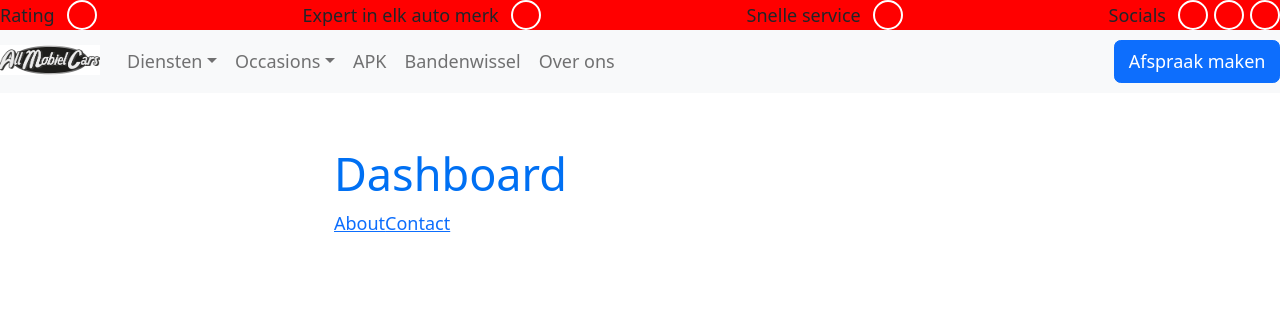
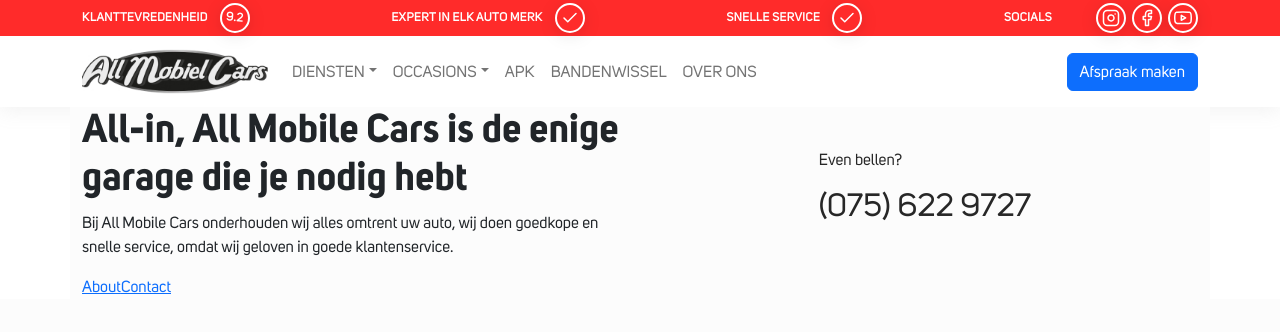
Before and after one commit to TristanVarewijck/next-site, a Next.js app in the folder all-mobiel-cars/: page / in a window 1280 px wide. Shown: the top 332 px of the page. Built offline with nearby package versions, Linux system fonts and the light colour scheme.

Commit message:
fix: some front-end stuffs

```diff
--- a/all-mobiel-cars/components/Layout/index.tsx
+++ b/all-mobiel-cars/components/Layout/index.tsx
@@ -2,10 +2,12 @@
 import Navbar from "../Navbar";
 
 const Layout = ({ children }) => {
-  return <>
-    <Navbar />
-    <div className={styles.container}>{children}</div>
-  </>;
+  return (
+    <>
+      <Navbar />
+      <div className={`${styles.container} container`}>{children}</div>
+    </>
+  );
 };
 
 export default Layout;
--- a/all-mobiel-cars/components/Layout/layout.module.css
+++ b/all-mobiel-cars/components/Layout/layout.module.css
@@ -1,5 +1,3 @@
 .container{
-    max-width: 36rem;
-    padding: 0 1rem;
-    margin: 3rem auto 6rem;
+    background-color: var(--brand-color-gray);
 }
--- a/all-mobiel-cars/components/Navbar/index.tsx
+++ b/all-mobiel-cars/components/Navbar/index.tsx
@@ -1,49 +1,68 @@
 import Image from "next/image";
 import Link from "next/link";
 import styles from "./navbar.module.css";
+import { Check, Instagram, Facebook, Youtube } from "react-feather";
 
 const Navbar = () => {
   return (
-    <>
+    <div className={styles.editNavContainer}>
       <div className={styles.navbarPromotion}>
-        <ul>
+        <ul className="container">
           <li>
-            Rating <div></div>
+            Klanttevredenheid
+            <Link href="">
+              <div>
+                <p className="external-rating">9.2</p>
+              </div>
+            </Link>
           </li>
           <li>
-            Expert in elk auto merk <div></div>
+            Expert in elk auto merk
+            <div>
+              <Check size={18} />
+            </div>
           </li>
           <li>
-            Snelle service <div></div>
+            Snelle service
+            <div>
+              <Check size={18} />
+            </div>
           </li>
           <li>
             Socials
             <ul>
               <li>
                 <Link href="#">
-                  <div></div>
+                  <div>
+                    <Instagram size={18} />
+                  </div>
                 </Link>
               </li>
               <li>
                 <Link href="#">
-                  <div></div>
+                  <div>
+                    <Facebook size={18} />
+                  </div>
                 </Link>
               </li>
               <li>
                 <Link href="#">
-                  <div></div>
+                  <div>
+                    <Youtube size={18} />
+                  </div>
                 </Link>
               </li>
             </ul>
           </li>
         </ul>
       </div>
-      <nav className="navbar navbar-expand-lg navbar-light bg-light">
+      <div className="container">
+        <nav className="navbar navbar-expand-lg">
           <Link className="navbar-brand" href="/">
             <Image
               src="/images/logo.jpg"
-            width="100"
-            height="30"
+              width="186"
+              height="45"
               className="d-inline-block align-top"
               alt="all mobiel cars logo SVG"
             />
@@ -144,7 +163,8 @@
             </Link>
           </div>
         </nav>
-    </>
+      </div>
+    </div>
   );
 };
 
--- a/all-mobiel-cars/components/Navbar/navbar.module.css
+++ b/all-mobiel-cars/components/Navbar/navbar.module.css
@@ -1,8 +1,15 @@
+.navbarPromotion{
+    background: var(--brand-color-red);
+    width: 100%;
+    display: flex;
+    justify-content: center;
+}
+
 .navbarPromotion ul{
     list-style-type: none;
     margin: 0;
-    padding: 0;
-    background: red;
+    background: var(--brand-color-red);
+    width: 100%;
 }
 
 .navbarPromotion > ul{
@@ -16,15 +23,41 @@
     display: flex;
     align-items: center;
     gap: 12px;
+    color: var(--brand-color-white);
+    text-transform: uppercase;
+    font-size: 12.5px;
+    font-weight: 600;
+    padding: 1.5px 0px;
 }
 
 .navbarPromotion > ul li div{
     height: 30px;
     width: 30px;
-    background: red;
+    background: var(--brand-color-red);
     border-radius: 50%;
-    border: 2.80114px solid #FFFFFF;
+    border: 2.5px solid var(--brand-color-white);
+    filter: drop-shadow(0px 3px 8px rgba(0, 0, 0, 0.1));
+    color: var(--brand-color-white);
+    display: flex;
+    justify-content: center;
+    align-items: center;
+}
 
+.navbarPromotion > ul li:first-of-type div{
+    flex-direction: column;
+    padding: 1.5px;
+}
+
+.navbarPromotion > ul li:first-of-type a{
+    text-decoration: none;
+}
+
+.navbarPromotion > ul li:first-of-type div p{
+    margin:0px; padding:0px;
+    font-size: 12.5px;
+    font-weight: 600;
+    text-decoration: none;
+    transform: rotate(5deg);
 }
 
 .navbarPromotion > ul > li:last-of-type ul {
@@ -33,7 +66,21 @@
     gap: 6px;
 }
 
+.editNavContainer{
+    box-shadow: 0px 4px 18px rgba(167, 167, 167, 0.15);
+    background: var(--brand-color-white);
+}
 
 .editNavbarCollapse{
     justify-content: space-between;
 }
+
+.editNavbarCollapse > ul li{
+    text-transform: uppercase;
+}
+
+@media (max-width: 992px) {
+    .navbarPromotion{
+        display: none;
+    }
+ }
--- /dev/null
+++ b/all-mobiel-cars/components/PhoneNumber/index.tsx
@@ -0,0 +1,19 @@
+import styles from "./phoneNumber.module.css";
+
+interface phoneNumberProps {
+  text?: string;
+  number: string;
+}
+
+const PhoneNumber = ({ text, number }: phoneNumberProps) => {
+  return (
+    <div className={styles.container}>
+      <a href={`tel:${number}`}>
+        <p>{text}</p>
+        <h2>{number}</h2>
+      </a>
+    </div>
+  );
+};
+
+export default PhoneNumber;
--- /dev/null
+++ b/all-mobiel-cars/components/PhoneNumber/phoneNumber.module.css
@@ -0,0 +1,17 @@
+.container{
+    display: flex;
+    flex-direction: column;
+    justify-content: center;
+    align-items: center;
+    height: 100%;
+}
+
+.container a{
+    text-decoration: none;
+    color: var(--brand-color-black);
+}
+
+.container a:hover h2{
+    text-decoration: underline;
+    color: var(--brand-color-red);
+}
--- a/all-mobiel-cars/package.json
+++ b/all-mobiel-cars/package.json
@@ -11,6 +11,7 @@
     "next": "latest",
     "react": "18.2.0",
     "react-dom": "18.2.0",
+    "react-feather": "^2.0.10",
     "touch-cli": "^0.0.1"
   },
   "devDependencies": {
--- a/all-mobiel-cars/pages/contact/index.tsx
+++ b/all-mobiel-cars/pages/contact/index.tsx
@@ -1,16 +1,16 @@
 import Head from "next/head";
 import Link from "next/link";
+import Layout from "../../components/Layout";
 
 const Contact = () => {
   return (
-    <div>
+    <Layout>
       <Head>
         <title>Contact</title>
       </Head>
       <h1 className="title">Contact</h1>
-      <a>Hello</a>
       <Link href="/">back to dashboard</Link>
-    </div>
+    </Layout>
   );
 };
 
--- a/all-mobiel-cars/pages/index.tsx
+++ b/all-mobiel-cars/pages/index.tsx
@@ -1,6 +1,7 @@
 import Link from "next/link";
 import Head from "next/head";
 import Layout from "../components/Layout";
+import PhoneNumber from "../components/PhoneNumber";
 
 const Dashboard = () => {
   return (
@@ -10,7 +11,26 @@
         <link rel="icon" href="/favicon.ico" />
       </Head>
 
-      <h1 className="title">Dashboard</h1>
+      <section>
+        <div className="row">
+          <div className="col-md">
+            <div className="heading">
+              <h1>
+                All-in, All Mobile Cars is de enige garage die je nodig hebt
+              </h1>
+              <p>
+                Bij All Mobile Cars onderhouden wij alles omtrent uw auto, wij
+                doen goedkope en snelle service, omdat wij geloven in goede
+                klantenservice.
+              </p>
+            </div>
+          </div>
+          <div className="col-md">
+            <PhoneNumber text="Even bellen?" number="(075) 622 9727" />
+          </div>
+        </div>
+      </section>
+
       <Link href="/about">About</Link>
       <Link href="/contact">Contact</Link>
     </Layout>
--- a/all-mobiel-cars/styles/globals.css
+++ b/all-mobiel-cars/styles/globals.css
@@ -1,38 +1,98 @@
+/* normal */
 @font-face {
   font-family: "Uni Sans";
-  src: url('../fonts/rubik/Rubik-Regular.ttf');
-  font-weight: normal;
+  src: url('../font/Uni-Sans-Light.ttf');
+  font-weight: 200;
   font-style: normal;
+}
+
+@font-face {
+  font-family: "Uni Sans";
+  src: url('../font/Uni-Sans-Book.ttf');
+  font-weight: 300;
+  font-style: normal;
+}
+
+@font-face {
+  font-family: "Uni Sans";
+  src: url('../font/Uni-Sans-Regular.ttf');
+  font-weight: 400;
+  font-style: normal;
+}
+
+@font-face {
+  font-family: "Uni Sans";
+  src: url('../font/Uni-Sans-SemiBold.ttf');
+  font-weight: 600;
+  font-style: normal;
+}
+
+@font-face {
+  font-family: "Uni Sans";
+  src: url('../font/Uni-Sans-Bold.ttf');
+  font-weight: 700;
+  font-style: normal;
+}
+
+@font-face {
+  font-family: "Uni Sans";
+  src: url('../font/Uni-Sans-Heavy.ttf');
+  font-weight: 950;
+  font-style: normal;
+}
+
+/* Italic */
+@font-face {
+  font-family: "Uni Sans";
+  src: url('../font/Uni-Sans-Light-Italic.ttf');
+  font-weight: lighter;
+  font-style: italic;
+}
+
+@font-face {
+  font-family: "Uni Sans";
+  src: url('../font/Uni-Sans-Book-Italic.ttf');
+  font-weight: light;
+  font-style: italic;
+}
+
+@font-face {
+  font-family: "Uni Sans";
+  src: url('../font/Uni-Sans-SemiBold-Italic.ttf');
+  font-weight: bold;
+  font-style: italic;
+}
+
+@font-face {
+  font-family: "Uni Sans";
+  src: url('../font/Uni-Sans-Bold-Italic.ttf');
+  font-weight: bolder;
+  font-style: italic;
+}
+
+@font-face {
+  font-family: "Uni Sans";
+  src: url('../font/Uni-Sans-Heavy-Italic.ttf');
+  font-weight: 950;
+  font-style: italic;
+}
+
+:root{
+  --brand-color-white: #fff;
+  --brand-color-gray: #FCFCFC;
+  --brand-color-black: #272727;
+  --brand-color-red: #FF2B2A;
+  --brand-font-style: "Uni Sans", sans-serif;
 }
 
 html,
 body {
   padding: 0;
   margin: 0;
-  font-family: -apple-system, BlinkMacSystemFont, Segoe UI, Roboto, Oxygen, Ubuntu,
-    Cantarell, Fira Sans, Droid Sans, Helvetica Neue, sans-serif;
-  line-height: 1.6;
-  font-size: 18px;
-}
-
-* {
-  box-sizing: border-box;
-}
-
-a {
-  color: #0070f3;
-  text-decoration: none;
-}
-
-a:hover {
-  text-decoration: underline;
-}
-
-img {
-  max-width: 100%;
-  display: block;
+  font-family: var(--brand-font-style) !important;
+  background-color: var(--brand-color-gray);
 }
 
 h1{
-  color: #0070f3;
+  font-weight: 700 !important;
 }
```
Also changed, not shown: all-mobiel-cars/font/Uni-Sans-Heavy-Italic.ttf (renamed from all-mobiel-cars/font/Uni Sans-Heavy-Italic.ttf), 1 other file (tests, documents, lock files or other folders). Lines whose indentation alone changed are shown as unchanged.
